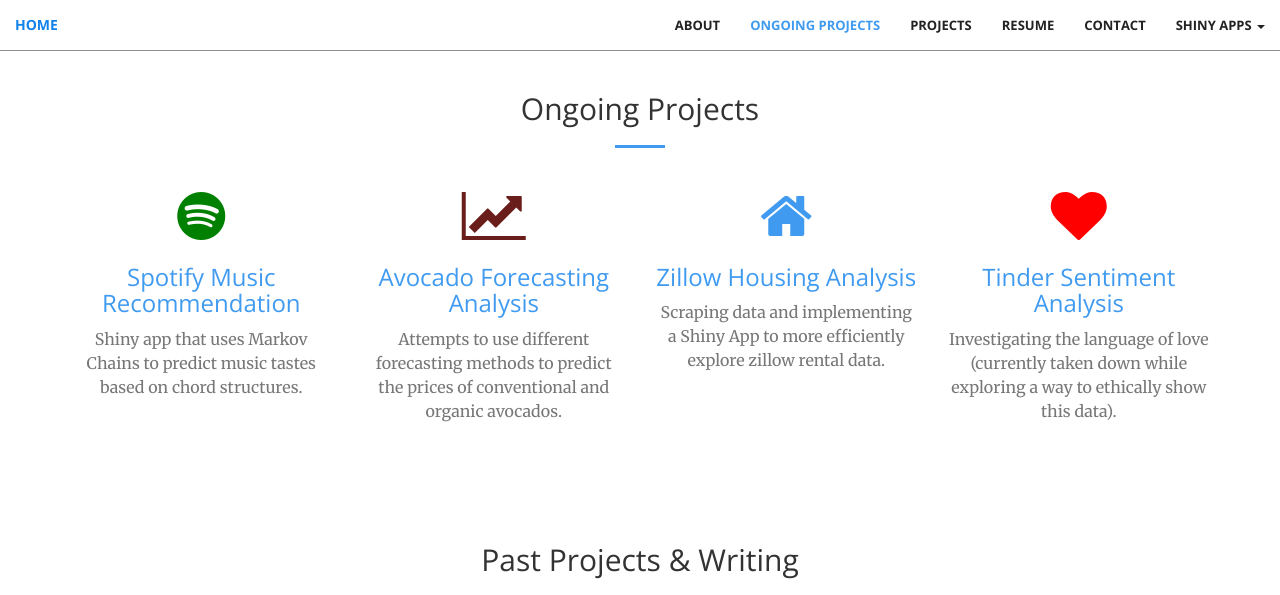
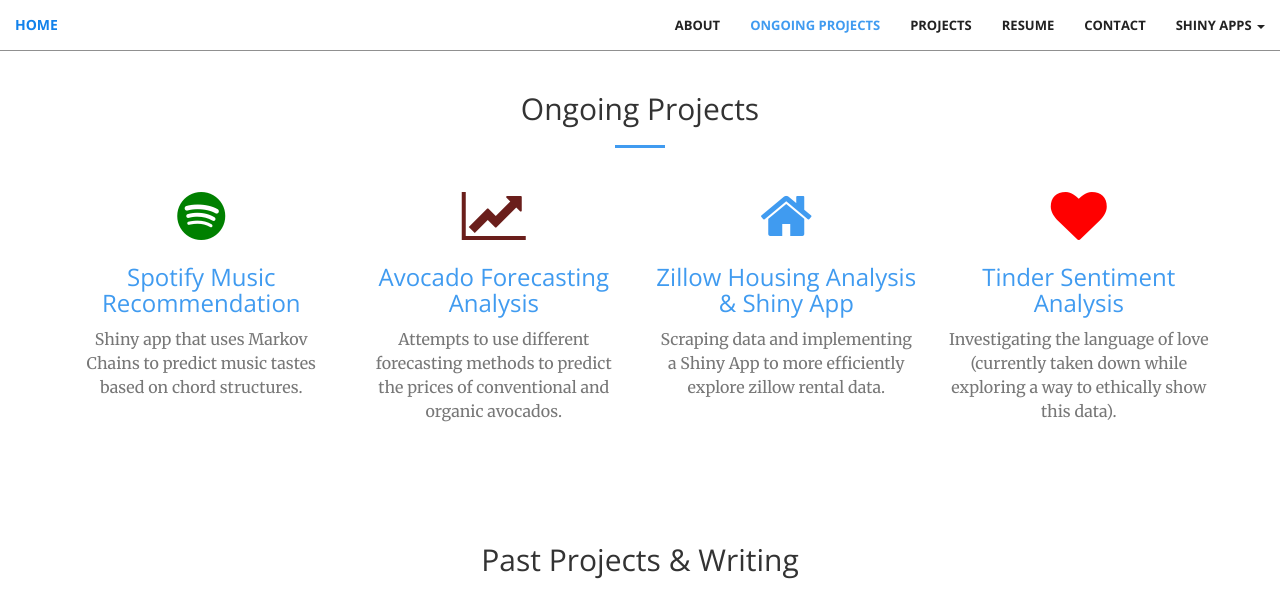
Before and after one commit to dungates/dungates.github.io, a Jekyll site: the page built from index.html, in a window 1280 px wide and 900 px high, scrolled down 1324 px, cut to the strip 0-595 px from the top of the window. Built offline with Jekyll 4.4.1, drawn with Linux system fonts in a browser that asks for light colours.

Commit message:
revert fa alignment

```diff
--- a/_includes/contact.html
+++ b/_includes/contact.html
@@ -13,7 +13,7 @@
                   <p>Curriculum Vitae</p>
               </a>
           </div>
-          <div class="col-lg-2 col-lg-offset-2 text-center">
+          <div class="col-lg-2 col-lg-offset-1 text-center">
               <a href="mailto:{{ site.email }}">
               <i class="fa fa-envelope-o fa-3x wow bounceIn" data-wow-delay=".1s"></i>
                   <p>{{ site.email }}</p>
--- a/_includes/ongoing-projects.html
+++ b/_includes/ongoing-projects.html
@@ -26,7 +26,7 @@
             <div class="col-lg-3 col-md-6 text-center">
                 <div class="service-box">
                     <i class="fa fa-4x fa-home wow bounceIn text-primary" data-wow-delay=".2s"></i>
-                    <h3><a href="./OngoingProjects/HousingScrape.html">Zillow Housing Analysis</a></h3>
+                    <h3><a href="./OngoingProjects/HousingScrape.html">Zillow Housing Analysis & Shiny App</a></h3>
                     <p class="text-muted">Scraping data and implementing a Shiny App to more efficiently explore zillow rental data.</p>
                 </div>
             </div>
```
